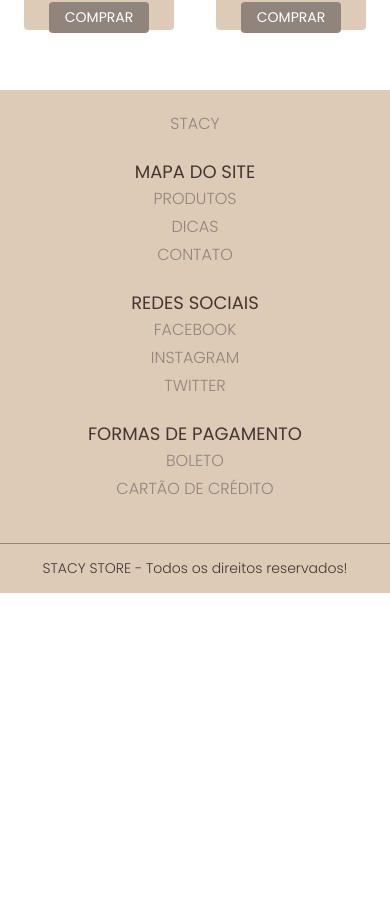
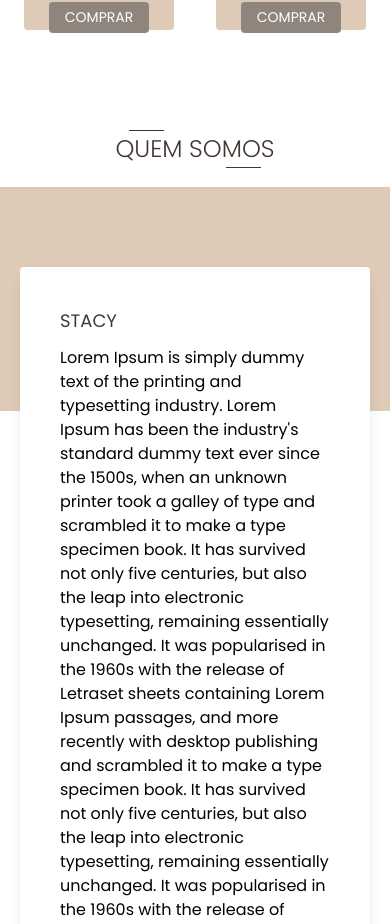
Before and after one commit to Th3mike/projeto-integrador, a Nuxt app: page / in a window 390 px wide. Shown: the part 1487-2411 px from the top of the page. Before the commit the page ends 2080 px from the top, so only its background shows below. Built offline with nearby package versions, Linux system fonts and the light colour scheme.

Commit message:
Desenvolvimento do QUEM SOMOS

```diff
--- a/layouts/default.vue
+++ b/layouts/default.vue
@@ -44,6 +44,9 @@ img{
 .text-color-title{
   color: #433633;
 }
+.text-bg-marrom-100{
+background-color: #DECBB7;
+}
 .btn-buy{
   width: 100px;
   padding: 5px ;
--- a/pages/index.vue
+++ b/pages/index.vue
@@ -4,7 +4,30 @@
 <Banner class="banner"/>
 
 <h2 class="title w-40 text-center text-2xl font-thin mx-auto mt-20 relative text-color-title">DESTAQUES</h2>
+
 <Produtos />
+
+<h2 class="title w-40 text-center text-2xl font-thin mx-auto mt-20 relative text-color-title">QUEM SOMOS</h2>
+
+<article class="QS w-full h-56 px-5 text-bg-marrom-100 mt-5">
+  <div class="container">
+
+    <section class="flex justify-end">
+      <div class="w-48">
+        <img src="../assets/quemsomos.png" class="object-contain imgQS" alt="Quem somos Stacy">
+      </div>
+
+      <div class="content w-8/12 bg-white p-10 rounded mt-20 shadow-lg">
+        <h3 class="mb-3 text-lg text-color-title">STACY</h3>
+
+        <p>Lorem Ipsum is simply dummy text of the printing and typesetting industry. Lorem Ipsum has been the industry's standard dummy text ever since the 1500s, when an unknown printer took a galley of type and scrambled it to make a type specimen book. It has survived not only five centuries, but also the leap into electronic typesetting, remaining essentially unchanged. It was popularised in the 1960s with the release of Letraset sheets containing Lorem Ipsum passages, and more recently with desktop publishing
+
+        and scrambled it to make a type specimen book. It has survived not only five centuries, but also the leap into electronic typesetting, remaining essentially unchanged. It was popularised in the 1960s with the release of Letraset sheets containing Lorem Ipsum passages.</p>
+      </div>
+      </section>
+  </div>
+
+</article>
   </main>
 </template>
 
@@ -45,4 +68,36 @@ width: 35px;
 right: 14px;
 background-color: #433633;
 }
+
+.imgQS{
+  margin-top: -170px;
+}
+
+.QS{
+  margin-bottom: 300px;
+}
+
+@media only screen and (max-width: 699px) {
+  /* Configurações do  mobile*/
+
+ .QS section{
+   flex-direction: column;
+ }
+
+.QS section div:nth-child(2){
+   width: 100%;
+ }
+.QS section div img {
+  display: none;
+}
+
+ .QS{
+  margin-bottom: 800px;
+}
+.imgQS{
+  margin-top: -102px;
+}
+
+}
+
 </style>
```
Also changed, not shown: assets/quemsomos.png (added).
